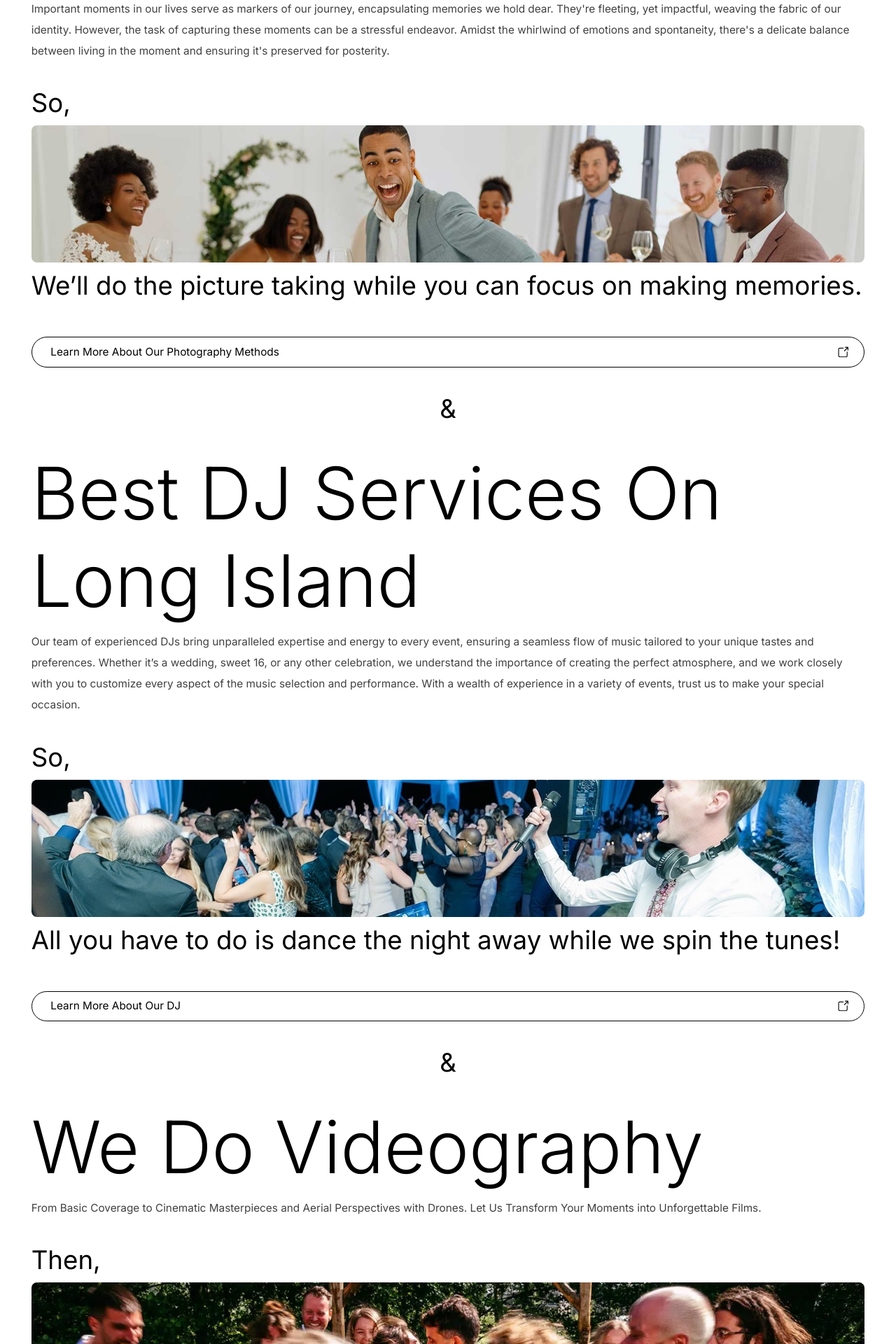
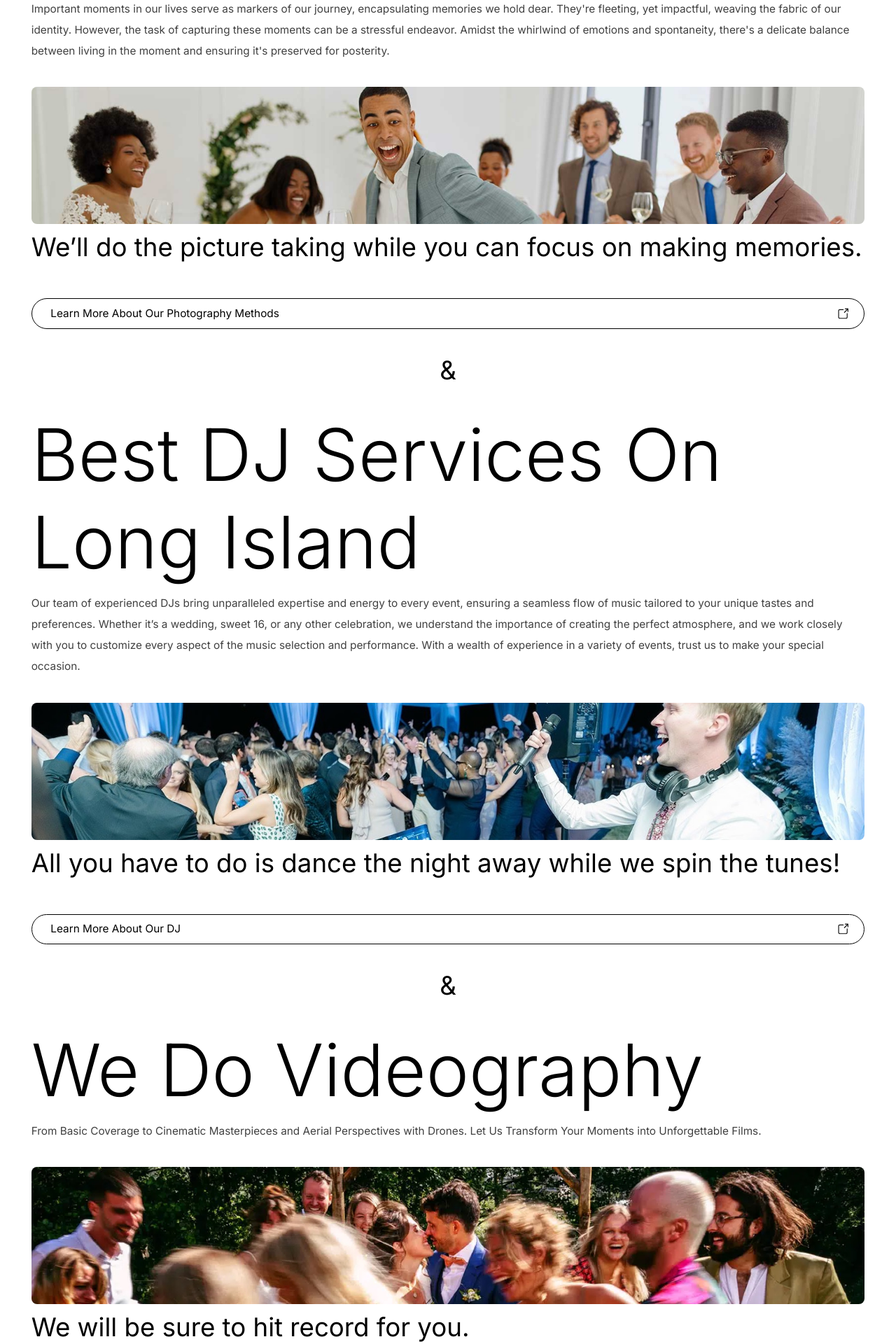
Before and after one commit to Identityofsine/egpparties, a Next.js app: page / in a window 1280 px wide. Shown: the part 1520-3440 px from the top of the page at 70% size. Built offline with nearby package versions, Linux system fonts and the light colour scheme.

Commit message:
removed the <h3> tags

```diff
--- a/src/app/(root)/page.tsx
+++ b/src/app/(root)/page.tsx
@@ -66,7 +66,6 @@ export default function LandingPage() {
 						<p className="margin-top-02">Important moments in our lives serve as markers of our journey, encapsulating memories we hold dear. They're fleeting, yet impactful, weaving the fabric of our identity. However, the task of capturing these moments can be a stressful  endeavor. Amidst the whirlwind of emotions and spontaneity, there's a  delicate balance between living in the moment and ensuring it's  preserved for posterity.</p>
 					</div>
 					<div className="photo-container flex column">
-						<h3>So,</h3>
 						<img src="/images/wd-1.png.jpeg" alt="Photography" style={{ objectPosition: '50% 12%' }} />
 						<h3>We’ll do the picture taking while you can focus on making memories.</h3>
 					</div>
@@ -83,7 +82,6 @@ export default function LandingPage() {
 						</p>
 					</div>
 					<div className="photo-container flex column">
-						<h3>So,</h3>
 						<img src="/images/wd-3.jpg" alt="Photography" style={{ objectPosition: '20% 38%' }} />
 						<h3>All you have to do is dance the night away while we spin the tunes!</h3>
 					</div>
@@ -98,7 +96,6 @@ export default function LandingPage() {
 						<p className="margin-top-02">From Basic Coverage to Cinematic Masterpieces and Aerial Perspectives with Drones. Let Us Transform Your Moments into Unforgettable Films.</p>
 					</div>
 					<div className="photo-container flex column">
-						<h3>Then,</h3>
 						<img src="/images/wd-3.png.jpeg" alt="Videography" style={{ objectPosition: '50% 25%' }} />
 						<h3>We will be sure to hit record for you.</h3>
 					</div>
```
